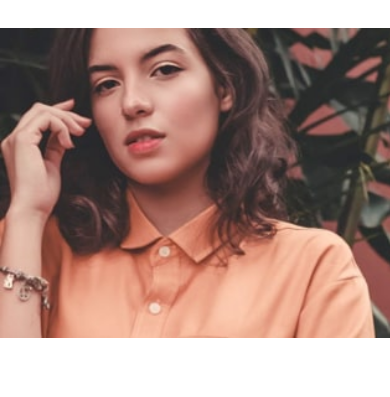
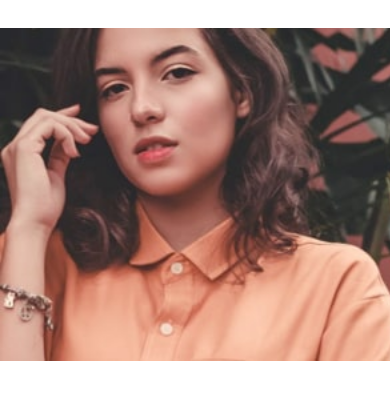
Before and after one commit to chiddy-eze/base-apparel-coming-soon-master, a plain HTML site: page index.html in a window 390 px wide. Shown: the part 89-486 px from the top of the page. Drawn offline with Linux system fonts and the light colour scheme.

Commit message:
more css edits

```diff
--- a/style.css
+++ b/style.css
@@ -101,17 +101,17 @@ h1 {
     /* display: flex; */
     width: 500px;
   }
-  .bgTop{
+  .bgTop {
     display: block;
     margin-bottom: 60px;
     padding: 0px;
     width: 500px;
   }
-  .left{
+  .left {
     width: 500px;
   }
-  .bgrnd{
-    width: 465px;
+  .bgrnd {
+    width: 500px;
     height: 100%;
   }
   .left {
@@ -141,5 +141,4 @@ h1 {
     margin-left: 70px;
     margin-bottom: 50px;
   }
-
 }
```
Also changed, not shown: .autogit/logs/log-24-2-2022-13-13-2.txt (added). Lines whose indentation alone changed are shown as unchanged.
